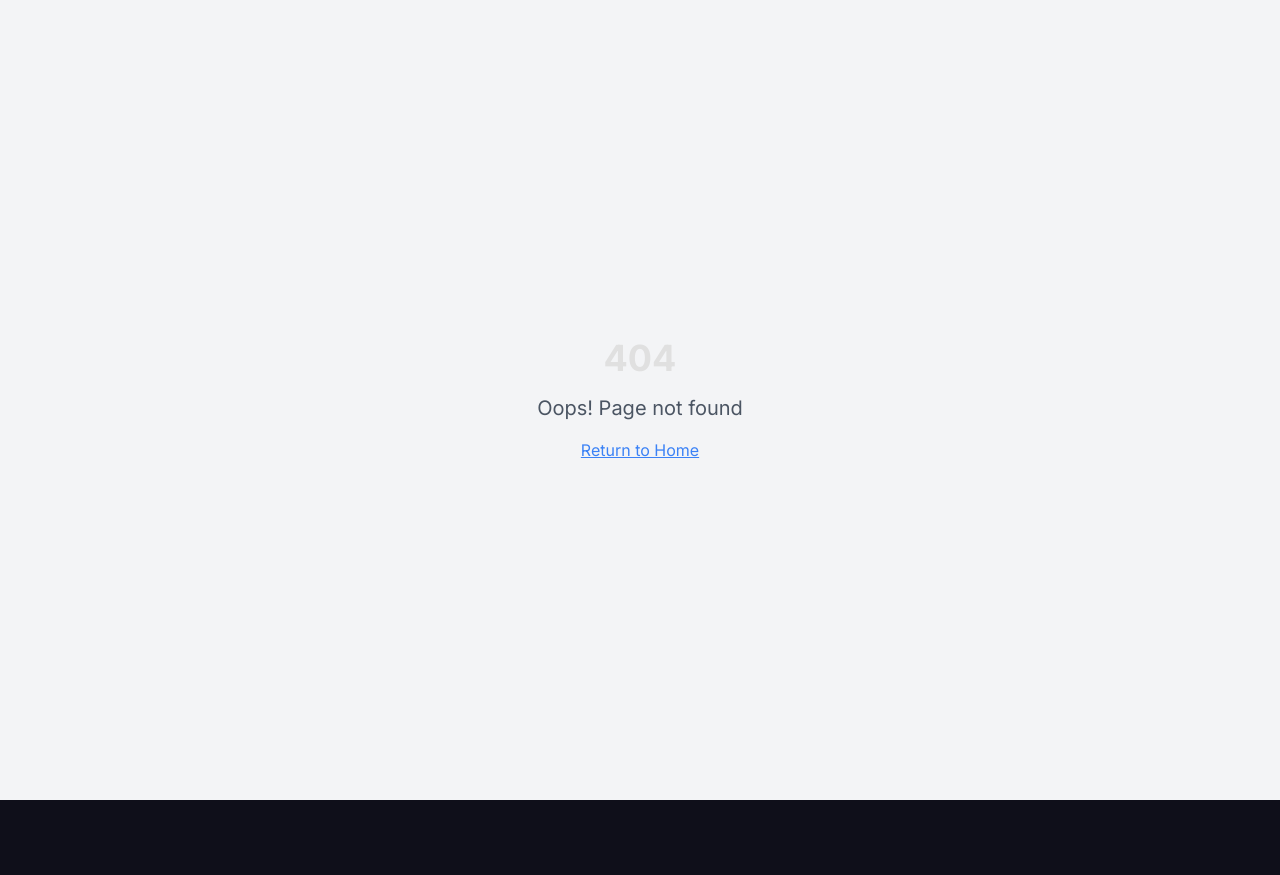
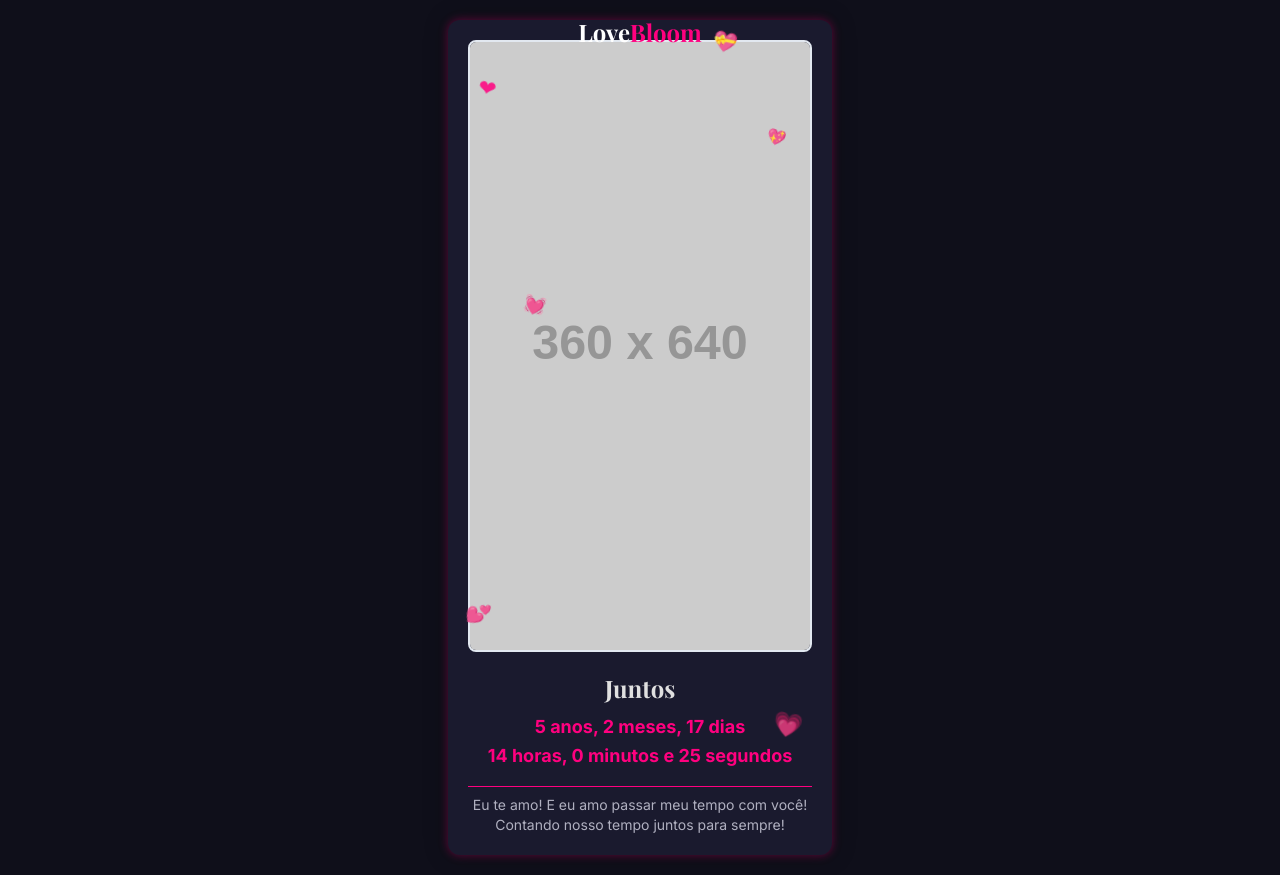
Before and after one commit to Henriquebernas/lovebloom-form-creator-20, a React (Vite) app: page /counter in a window 1280 px wide. Before the commit this address had no page. Before the commit the page ends 800 px from the top, so only its background shows below. Built offline with nearby package versions, Linux system fonts and the light colour scheme.

Commit message:
Add navigation to new page
Implement navigation to a new page when the "Criar Nosso Site Personalizado" button is clicked. The new page should have the same structure and content as the provided HTML.

```diff
--- a/src/App.tsx
+++ b/src/App.tsx
@@ -1,9 +1,11 @@
+
 import { Toaster } from "@/components/ui/toaster";
 import { Toaster as Sonner } from "@/components/ui/sonner";
 import { TooltipProvider } from "@/components/ui/tooltip";
 import { QueryClient, QueryClientProvider } from "@tanstack/react-query";
 import { BrowserRouter, Routes, Route } from "react-router-dom";
 import Index from "./pages/Index";
+import Counter from "./pages/Counter";
 import NotFound from "./pages/NotFound";
 
 const queryClient = new QueryClient();
@@ -16,6 +18,7 @@ const App = () => (
       <BrowserRouter>
         <Routes>
           <Route path="/" element={<Index />} />
+          <Route path="/counter" element={<Counter />} />
           {/* ADD ALL CUSTOM ROUTES ABOVE THE CATCH-ALL "*" ROUTE */}
           <Route path="*" element={<NotFound />} />
         </Routes>
--- /dev/null
+++ b/src/pages/Counter.tsx
@@ -0,0 +1,163 @@
+
+import { useState, useEffect, useRef } from 'react';
+import { useLocation, Link } from 'react-router-dom';
+
+const Counter = () => {
+  const location = useLocation();
+  const state = location.state as any;
+
+  const [countdown, setCountdown] = useState<string>('Calculando...');
+  const countdownIntervalRef = useRef<NodeJS.Timeout | null>(null);
+
+  // Dados de exemplo ou do estado passado
+  const data = state || {
+    coupleName: "André & Carol",
+    startDate: "2020-03-11",
+    startTime: "12:35",
+    message: "Eu te amo! E eu amo passar meu tempo com você! Contando nosso tempo juntos para sempre!",
+    photoUrl: "https://placehold.co/360x640/1a1a2e/e0e0e0?text=Andr%C3%A9+%26+Carol+9:16"
+  };
+
+  const startDisplayCountdown = (startDate: string, startTime: string = "00:00") => {
+    if (countdownIntervalRef.current) {
+      clearInterval(countdownIntervalRef.current);
+    }
+
+    if (!startDate) {
+      setCountdown('Data de início não definida.');
+      return;
+    }
+
+    const startDateTimeString = `${startDate}T${startTime}`;
+    const relationshipStartDate = new Date(startDateTimeString);
+
+    if (isNaN(relationshipStartDate.getTime())) {
+      setCountdown('Data inválida.');
+      return;
+    }
+
+    countdownIntervalRef.current = setInterval(() => {
+      const now = new Date();
+      const diff = now.getTime() - relationshipStartDate.getTime();
+
+      if (diff < 0) {
+        setCountdown('Contagem regressiva para o grande dia!');
+        return;
+      }
+
+      let years = now.getFullYear() - relationshipStartDate.getFullYear();
+      let months = now.getMonth() - relationshipStartDate.getMonth();
+      let days = now.getDate() - relationshipStartDate.getDate();
+      let hours = now.getHours() - relationshipStartDate.getHours();
+      let minutes = now.getMinutes() - relationshipStartDate.getMinutes();
+      let seconds = now.getSeconds() - relationshipStartDate.getSeconds();
+
+      if (seconds < 0) { seconds += 60; minutes--; }
+      if (minutes < 0) { minutes += 60; hours--; }
+      if (hours < 0) { hours += 24; days--; }
+      if (days < 0) {
+        const prevMonth = new Date(now.getFullYear(), now.getMonth(), 0);
+        days += prevMonth.getDate();
+        months--;
+      }
+      if (months < 0) { months += 12; years--; }
+
+      years = Math.max(0, years);
+
+      setCountdown(`${years} anos, ${months} meses, ${days} dias<br>${hours} horas, ${minutes} minutos e ${seconds} segundos`);
+    }, 1000);
+  };
+
+  useEffect(() => {
+    startDisplayCountdown(data.startDate, data.startTime);
+    return () => {
+      if (countdownIntervalRef.current) {
+        clearInterval(countdownIntervalRef.current);
+      }
+    };
+  }, [data.startDate, data.startTime]);
+
+  return (
+    <div className="min-h-screen bg-dark-bg flex flex-col items-center justify-center p-5 overflow-x-hidden">
+      <header className="absolute top-0 left-0 right-0 p-4 text-center z-10">
+        <Link to="/" className="text-2xl playfair-display font-bold text-white">
+          Love<span className="text-neon-pink">Bloom</span>
+        </Link>
+      </header>
+
+      <div className="counter-main-container bg-element-bg p-5 rounded-xl shadow-2xl max-w-sm w-full text-center relative">
+        {/* Floating Hearts */}
+        <span className="floating-heart absolute opacity-0 pointer-events-none text-neon-pink" style={{
+          top: '8%',
+          left: '8%',
+          fontSize: '20px',
+          animation: 'floatHeart 8s infinite ease-in-out 0s'
+        }}>❤</span>
+        <span className="floating-heart absolute opacity-0 pointer-events-none text-neon-pink" style={{
+          top: '15%',
+          right: '12%',
+          fontSize: '14px',
+          animation: 'floatHeart 8s infinite ease-in-out 1s'
+        }}>💖</span>
+        <span className="floating-heart absolute opacity-0 pointer-events-none text-neon-pink" style={{
+          bottom: '25%',
+          left: '5%',
+          fontSize: '18px',
+          animation: 'floatHeart 8s infinite ease-in-out 2s'
+        }}>💕</span>
+        <span className="floating-heart absolute opacity-0 pointer-events-none text-neon-pink" style={{
+          bottom: '12%',
+          right: '8%',
+          fontSize: '22px',
+          animation: 'floatHeart 8s infinite ease-in-out 3s'
+        }}>💗</span>
+        <span className="floating-heart absolute opacity-0 pointer-events-none text-neon-pink" style={{
+          top: '35%',
+          left: '20%',
+          fontSize: '16px',
+          animation: 'floatHeart 8s infinite ease-in-out 1.5s'
+        }}>💓</span>
+        <span className="floating-heart absolute opacity-0 pointer-events-none text-neon-pink" style={{
+          top: '3%',
+          right: '25%',
+          fontSize: '18px',
+          animation: 'floatHeart 8s infinite ease-in-out 2.5s'
+        }}>💝</span>
+
+        <div className="w-full rounded-lg overflow-hidden mb-5 border-2 border-neon-pink bg-element-bg-lighter" style={{ aspectRatio: '9/16' }}>
+          <img
+            src={data.photoUrl || "https://placehold.co/360x640/1a1a2e/ff007f?text=Foto+9:16"}
+            alt={`Foto 9:16 de ${data.coupleName || 'Casal'}`}
+            className="w-full h-full object-cover block"
+          />
+        </div>
+
+        <h2 className="text-2xl font-bold mb-2 text-text-primary playfair-display">
+          Juntos
+        </h2>
+
+        <div
+          className="text-lg leading-relaxed text-neon-pink font-bold mb-4"
+          dangerouslySetInnerHTML={{ __html: countdown }}
+        />
+
+        <div className="text-sm text-text-secondary mt-4 pt-2 border-t border-opacity-20" style={{ borderColor: '#ff007f' }}>
+          <p>{data.message}</p>
+        </div>
+      </div>
+
+      <style jsx>{`
+        @keyframes floatHeart {
+          0%, 100% { transform: translateY(0) rotate(0deg) scale(1); opacity: 0; }
+          10%, 90% { opacity: 0.7; }
+          50% { transform: translateY(-20px) rotate(15deg) scale(1.1); opacity: 1; }
+        }
+        .counter-main-container {
+          box-shadow: 0 0 25px rgba(0,0,0,0.3), 0 0 10px rgba(255, 0, 127, 0.4);
+        }
+      `}</style>
+    </div>
+  );
+};
+
+export default Counter;
--- a/src/pages/Index.tsx
+++ b/src/pages/Index.tsx
@@ -1,6 +1,6 @@
-
 import { useState, useEffect, useRef } from 'react';
 import { Upload } from 'lucide-react';
+import { useNavigate } from 'react-router-dom';
 
 interface FormData {
   coupleName: string;
@@ -12,6 +12,8 @@ interface FormData {
 }
 
 const Index = () => {
+  const navigate = useNavigate();
+
   const [formData, setFormData] = useState<FormData>({
     coupleName: '',
     startDate: '',
@@ -144,11 +146,15 @@ const Index = () => {
       return;
     }
 
-    setModalContent({
-      title: 'Sucesso!',
-      message: `Seu site para ${formData.coupleName} foi "criado" com o plano ${formData.selectedPlan}! (Isso é uma demonstração)`
+    navigate('/counter', {
+      state: {
+        coupleName: formData.coupleName,
+        startDate: formData.startDate,
+        startTime: formData.startTime,
+        message: formData.message,
+        photoUrl: photoPreview !== 'https://placehold.co/200x200/374151/e0e0e0?text=Foto+Casal' ? photoPreview : "https://placehold.co/360x640/1a1a2e/ff007f?text=Foto+9:16"
+      }
     });
-    setShowModal(true);
   };
 
   return (
```
